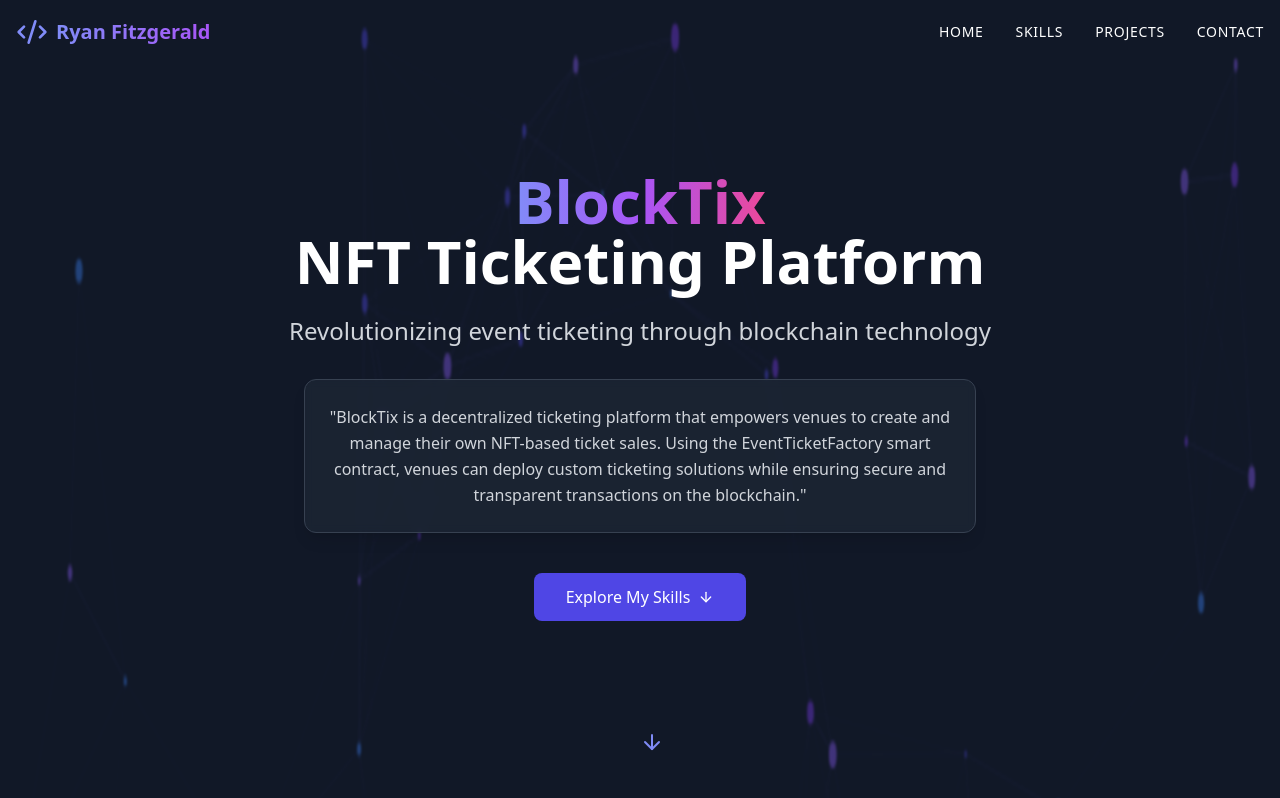
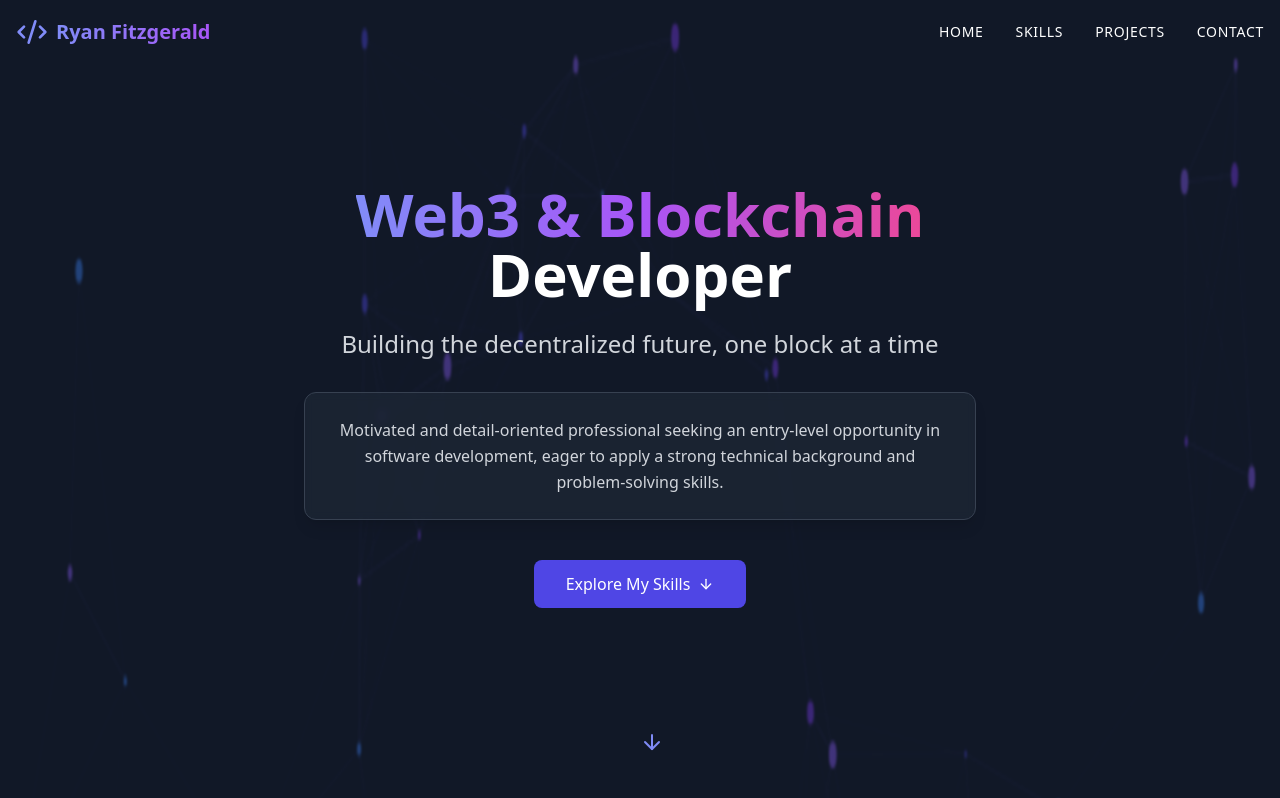
Before and after one commit to Ryfitz11/Ryfitz11.github.io, a React (Vite) app: page / in a window 1280 px wide. Shown: the top 798 px of the page. Built offline with nearby package versions, Linux system fonts and the light colour scheme.

Commit message:
fixed hero page

```diff
--- a/package.json
+++ b/package.json
@@ -1,5 +1,5 @@
 {
-  "name": "Ryan Fitzgerald Developer Portfolio",
+  "name": "ryan-fitzgerald-developer-portfolio",
   "private": true,
   "version": "0.0.0",
   "type": "module",
--- a/src/components/Hero.tsx
+++ b/src/components/Hero.tsx
@@ -16,19 +16,20 @@ const Hero = () => {
       <div className="container mx-auto text-center max-w-3xl">
         <h1 className="text-4xl md:text-6xl font-bold leading-tight mb-6">
           <span className="bg-gradient-to-r from-indigo-400 via-purple-500 to-pink-500 bg-clip-text text-transparent">
-            BlockTix
+            Web3 & Blockchain
           </span>
           <br />
-          NFT Ticketing Platform
+          Developer
         </h1>
 
         <p className="text-xl md:text-2xl text-gray-300 mb-8 leading-relaxed">
-          Revolutionizing event ticketing through blockchain technology
+          Building the decentralized future, one block at a time
         </p>
 
         <div className="bg-gray-800/70 backdrop-blur-sm p-6 rounded-xl shadow-lg border border-gray-700 max-w-2xl mx-auto mb-10">
           <p className="text-gray-300 leading-relaxed">
-            "BlockTix is a decentralized ticketing platform that empowers venues to create and manage their own NFT-based ticket sales. Using the EventTicketFactory smart contract, venues can deploy custom ticketing solutions while ensuring secure and transparent transactions on the blockchain."
+            Motivated and detail-oriented professional seeking an entry-level opportunity in software development,
+            eager to apply a strong technical background and problem-solving skills.
           </p>
         </div>
 
```
Also changed, not shown: 1 other file (tests, documents, lock files or other folders).
